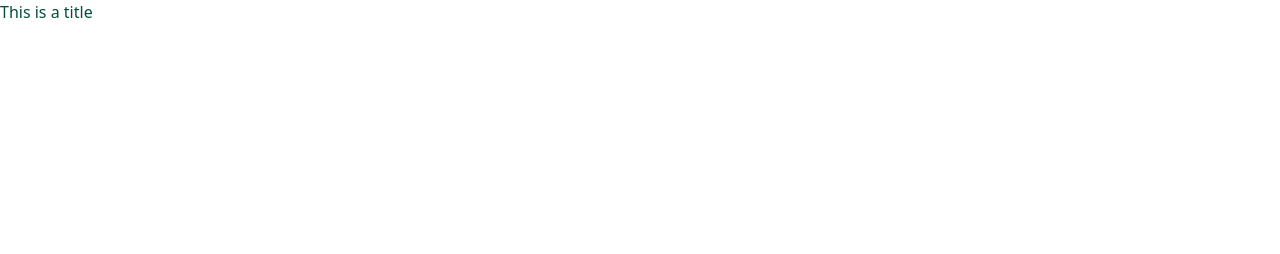
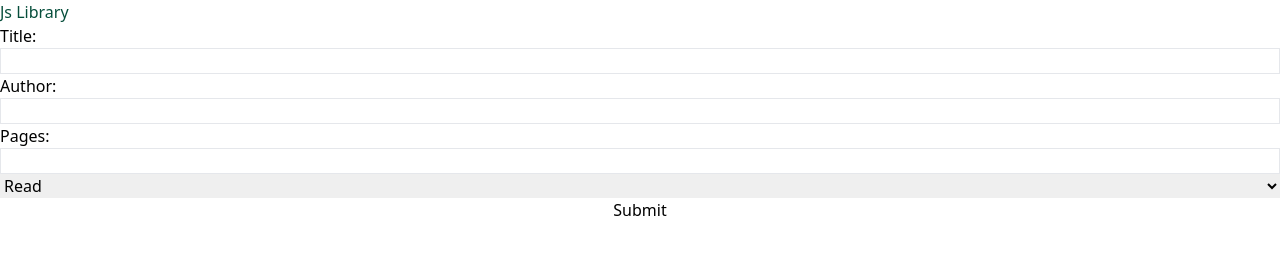
Before and after one commit to gurbuzertunga/js_library, a plain HTML site: page index.html in a window 1280 px wide. Drawn offline with nearby package versions, Linux system fonts and the light colour scheme.

Commit message:
Add html form elements

```diff
--- a/index.html
+++ b/index.html
@@ -1,12 +1,32 @@
 <!DOCTYPE html>
 <html lang="en">
-<head>
-    <meta charset="UTF-8">
-    <meta name="viewport" content="width=device-width, initial-scale=1.0">
-    <link href="https://unpkg.com/tailwindcss@^1.0/dist/tailwind.min.css" rel="stylesheet">
+  <head>
+    <meta charset="UTF-8" />
+    <meta name="viewport" content="width=device-width, initial-scale=1.0" />
+    <link
+      href="https://unpkg.com/tailwindcss@^1.0/dist/tailwind.min.css"
+      rel="stylesheet"
+    />
     <title>Document</title>
-</head>
-<body class="">
-    <h1 class="text-green-900">This is a title</h1>
-</body>
+  </head>
+  <body class="">
+    <header>
+      <h1 class="text-green-900">Js Library</h1>
+    </header>
+    <div class="container">
+      <form id="form" action="#" method="POST" class="flex flex-col">
+        <label for="title">Title:</label>
+        <input type="text" id="title" name="title" class="border">
+        <label for="author">Author:</label>
+        <input type="text" id="author" name="author" class="border">
+        <label for="pages">Pages:</label>
+        <input type="number" id="pages" name="pages" class="border">
+        <select name="read" id="read">
+          <option value="1">Read</option>
+          <option value="2">Not read</option>
+        </select>
+        <button type="submit" id="submit">Submit</button>
+      </form>
+    </div>
+  </body>
 </html>
```
